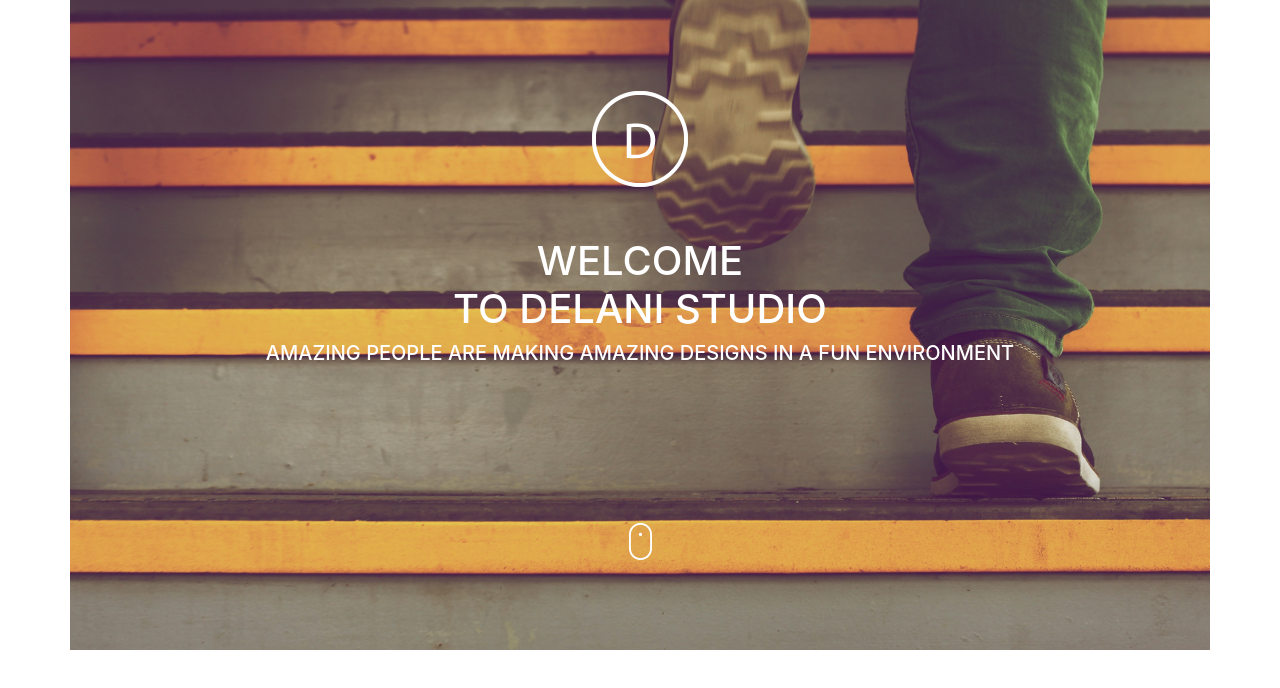
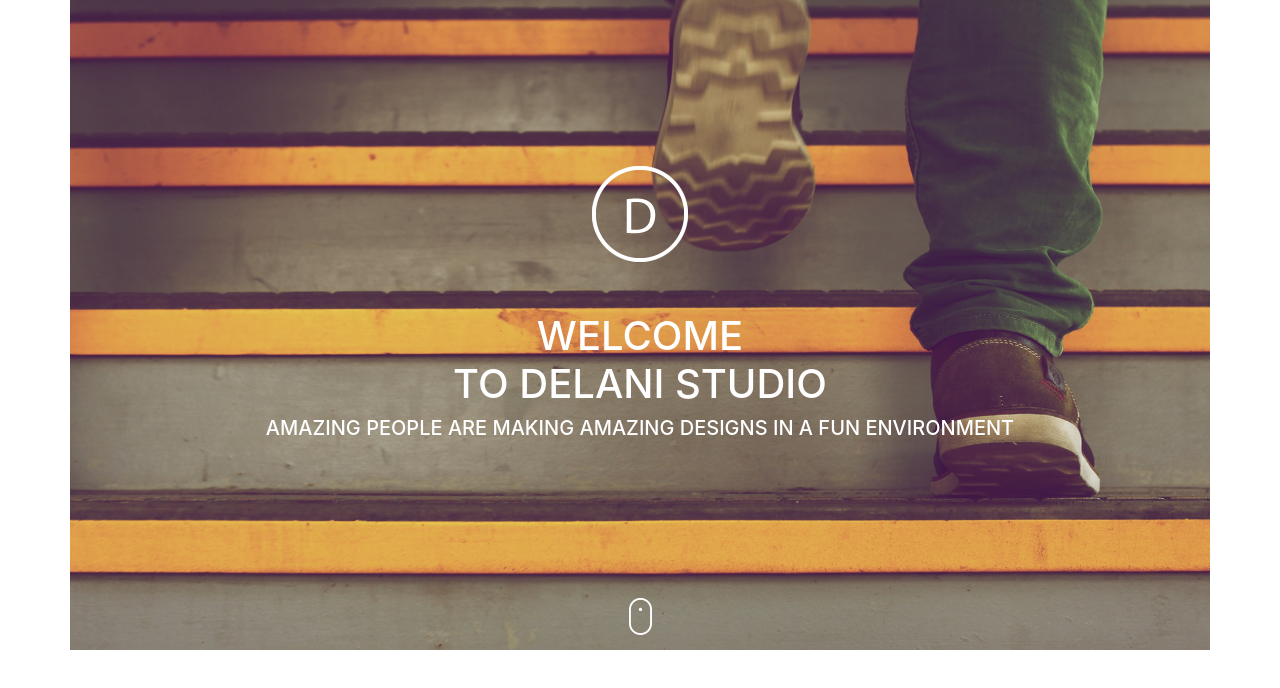
Before and after one commit to kipsang01/Delani-studio, a plain HTML site: page index.html in a window 1280 px wide. Drawn offline with nearby package versions, Linux system fonts and the light colour scheme.

Commit message:
style cover page elements

```diff
--- a/css/styles.css
+++ b/css/styles.css
@@ -6,7 +6,7 @@
 }
 .container-fluid{
     margin-bottom: 50px;
-    padding-top: 15 0px;
+    padding-top: 150px;
 }
 #logo{
     margin-bottom: 50px;
```
